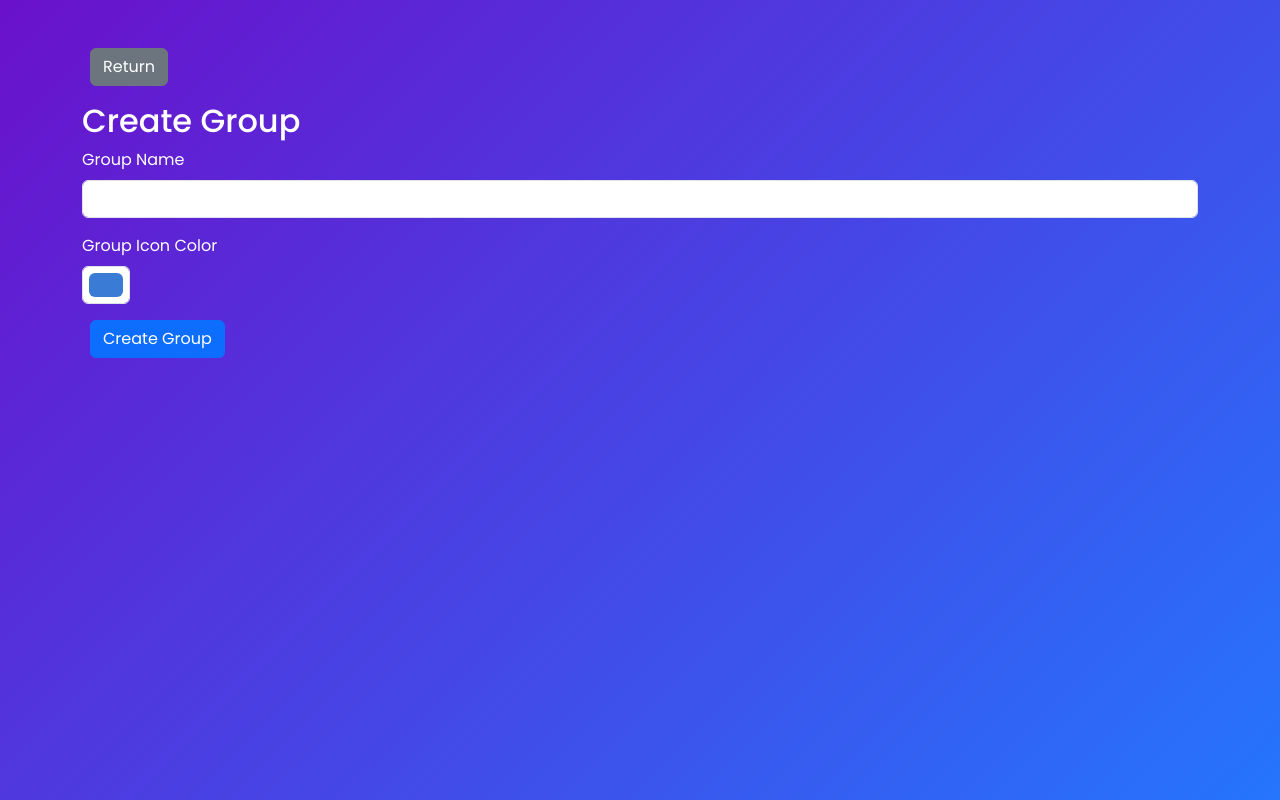
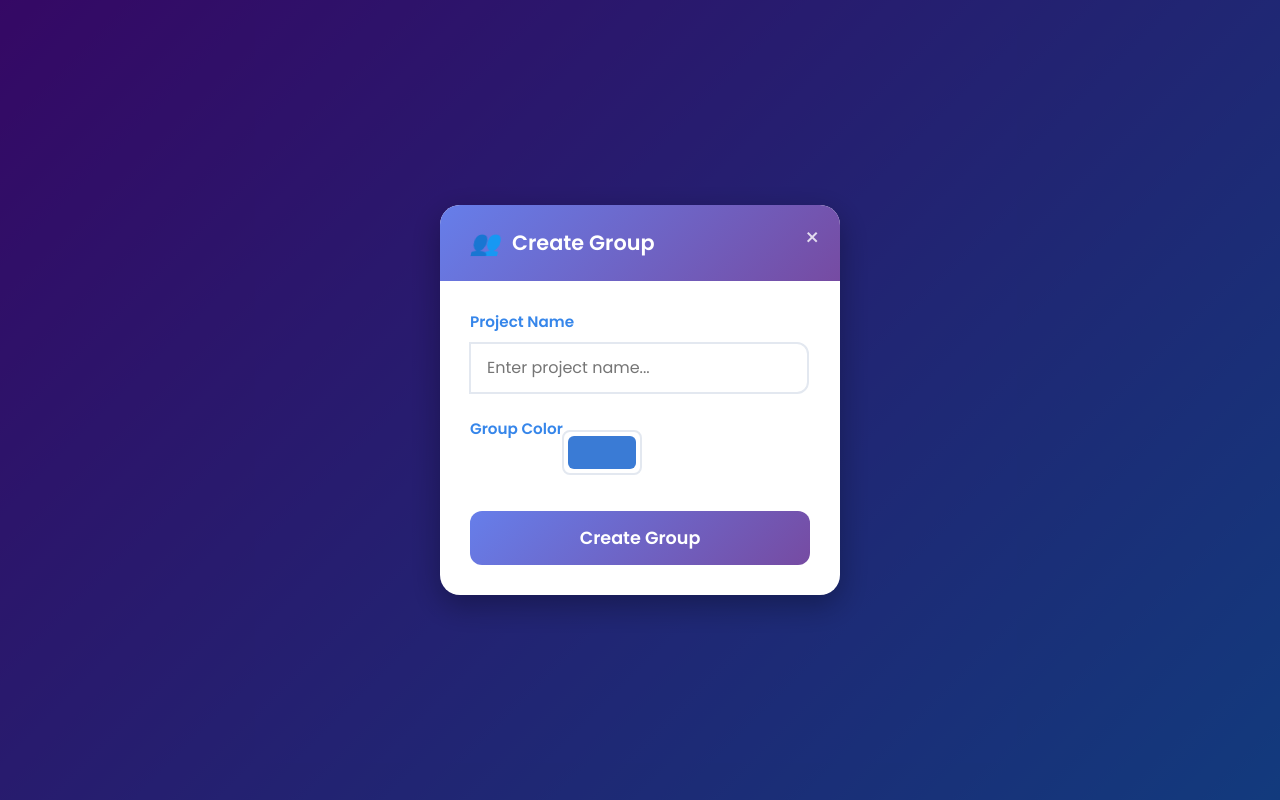
Before and after one commit to ItsShowT1me/Project-WEB, a PHP site: page /create_group.php in a window 1280 px wide. Run offline with PHP 8.4, Linux system fonts and the light colour scheme.

Commit message:
Add files via upload

```diff
--- a/CSS code/create_group.css
+++ b/CSS code/create_group.css
@@ -389,3 +389,157 @@ body {
     transform: translateY(-2px) scale(1.03);
     transition: 0.2s;
 }
+
+/* Add to CSS code/create_group.css */
+.modal-overlay {
+    position: fixed;
+    top: 0;
+    left: 0;
+    width: 100vw;
+    height: 100vh;
+    background: rgba(0,0,0,0.5);
+    display: flex;
+    align-items: center;
+    justify-content: center;
+    z-index: 1000;
+}
+
+.create-group-modal {
+    background: #fff;
+    border-radius: 20px;
+    width: 400px;
+    max-width: 90vw;
+    padding: 0;
+    box-shadow: 0 10px 30px rgba(0,0,0,0.3);
+    position: relative;
+    overflow: hidden;
+}
+
+.modal-header {
+    background: linear-gradient(135deg, #667eea 0%, #764ba2 100%);
+    color: #fff;
+    padding: 20px 30px;
+    position: relative;
+}
+
+.close-btn {
+    position: absolute;
+    top: 15px;
+    right: 20px;
+    font-size: 24px;
+    cursor: pointer;
+    color: rgba(255,255,255,0.8);
+    transition: color 0.2s;
+}
+
+.close-btn:hover {
+    color: #fff;
+}
+
+.modal-title {
+    display: flex;
+    align-items: center;
+    gap: 12px;
+    font-size: 1.3rem;
+    font-weight: 600;
+}
+
+.group-icon {
+    font-size: 1.5rem;
+}
+
+.create-group-modal form {
+    padding: 30px;
+}
+
+.input-group {
+    margin-bottom: 24px;
+}
+
+.input-group label {
+    display: block;
+    color: #3686ea;
+    font-weight: 600;
+    margin-bottom: 8px;
+    font-size: 0.95rem;
+}
+
+.input-group input[type="text"] {
+    width: 100%;
+    padding: 12px 16px;
+    border: 2px solid #e3e8f0;
+    border-radius: 12px;
+    font-size: 1rem;
+    transition: border-color 0.2s;
+    outline: none;
+}
+
+.input-group input[type="text"]:focus {
+    border-color: #3686ea;
+}
+
+.color-picker {
+    display: flex;
+    gap: 12px;
+    margin-top: 8px;
+}
+
+.color-option {
+    width: 32px;
+    height: 32px;
+    border-radius: 8px;
+    cursor: pointer;
+    border: 3px solid transparent;
+    transition: all 0.2s;
+}
+
+.color-option.selected {
+    border-color: #3686ea;
+    transform: scale(1.1);
+}
+
+.color-option:hover {
+    transform: scale(1.05);
+}
+
+.create-btn {
+    width: 100%;
+    background: linear-gradient(135deg, #667eea 0%, #764ba2 100%);
+    color: #fff;
+    border: none;
+    padding: 14px;
+    border-radius: 12px;
+    font-size: 1.1rem;
+    font-weight: 600;
+    cursor: pointer;
+    transition: transform 0.2s;
+    margin-top: 12px;
+}
+
+.create-btn:hover {
+    transform: translateY(-2px);
+}
+
+.input-group input[type="color"] {
+    width: 80px;
+    height: 45px;
+    border: 2px solid #e3e8f0;
+    border-radius: 8px;
+    cursor: pointer;
+    margin-top: 4px;
+    padding: 4px;
+    background: #fff;
+}
+
+.input-group input[type="color"]:focus {
+    border-color: #3686ea;
+    outline: none;
+}
+
+.input-group .color-container {
+    display: flex;
+    justify-content: flex-end;
+    align-items: center;
+    gap: 1rem;
+    margin-top: 8px;
+}
--- a/create_group.php
+++ b/create_group.php
@@ -37,23 +37,39 @@ if ($_SERVER['REQUEST_METHOD'] === 'POST') {
     <title>Create Group</title>
     <link rel="stylesheet" href="css/bootstrap.min.css">
     <link rel="stylesheet" href="CSS code/create_group.css">
-
 </head>
 <body>
-<div class="container mt-5">
-    <button class="btn btn-secondary mb-3" onclick="window.history.back();">Return</button>
-    <h2>Create Group</h2>
-    <form method="POST">
-        <div class="mb-3">
-            <label for="name" class="form-label">Group Name</label>
-            <input type="text" name="name" id="name" class="form-control" required>
+<div class="modal-overlay">
+    <div class="create-group-modal">
+        <div class="modal-header">
+            <span class="close-btn" onclick="window.history.back();">&times;</span>
+            <div class="modal-title">
+                <i class="group-icon">👥</i>
+                <span>Create Group</span>
+            </div>
         </div>
-        <div class="mb-3">
-            <label for="color" class="form-label">Group Icon Color</label>
-            <input type="color" name="color" id="color" class="form-control form-control-color" value="#3a7bd5" title="Choose your color">
-        </div>
-        <button type="submit" class="btn btn-primary">Create Group</button>
-    </form>
+        <form method="POST">
+            <div class="input-group">
+                <label for="name">Project Name</label>
+                <input type="text" name="name" id="name" placeholder="Enter project name..." required>
+            </div>
+            <div class="input-group">
+                <label for="color">Group Color</label>
+                <div class="color-container">
+                    <input type="color" name="color" id="color" class="form-control form-control-color" value="#3a7bd5" title="Choose your color">
+
+                </div>
+            </div>
+            <button type="submit" class="create-btn">Create Group</button>
+        </form>
+    </div>
 </div>
+
+<script>
+document.getElementById('color').addEventListener('input', function() {
+    document.getElementById('colorPreview').style.background = this.value;
+});
+</script>
+
 </body>
 </html>
--- a/group.php
+++ b/group.php
@@ -33,7 +33,7 @@ while ($row = mysqli_fetch_assoc($result)) {
     <style>
     /* New group card styles */
     .group-card {
-        background: #222; /* Dark background for cards */
+        background: linear-gradient(180deg, #6A11CB 0%, #3a7bd5 60%, #bfc1c2 100%);/* Dark background for cards */
         border-radius: 12px; /* Rounded corners */
         box-shadow: 0 4px 16px rgba(0, 0, 0, 0.2); /* Subtle shadow */
         width: 200px; /* Fixed width for cards */
--- a/join_group.php
+++ b/join_group.php
@@ -37,6 +37,7 @@ if ($_SERVER['REQUEST_METHOD'] === 'POST') {
 <body style="position:relative;">
 <div class="container" style="max-width:400px;margin:60px auto;padding:32px;background:#222;border-radius:16px;box-shadow:0 4px 24px #0003;">
     <h2 style="color:#3a7bd5;text-align:center;margin-bottom:32px;">Project group</h2>
+
     <?php if ($message): ?>
         <p class="error" style="color:#ff4d4f;text-align:center;margin-bottom:16px;">
             <?= $message ?>
```
Also changed, not shown: chat.php (+5 -4 lines), uploads/profile_1001_1754240818.png (added), uploads/profile_1002_1754240852.png (added).
